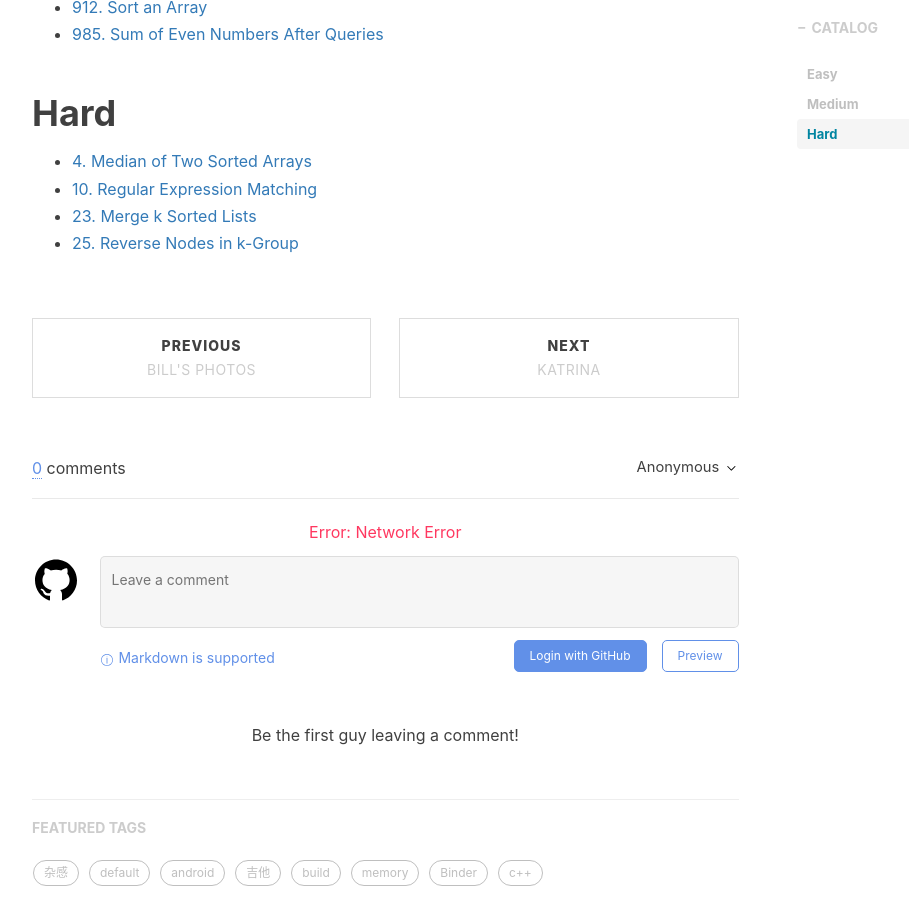
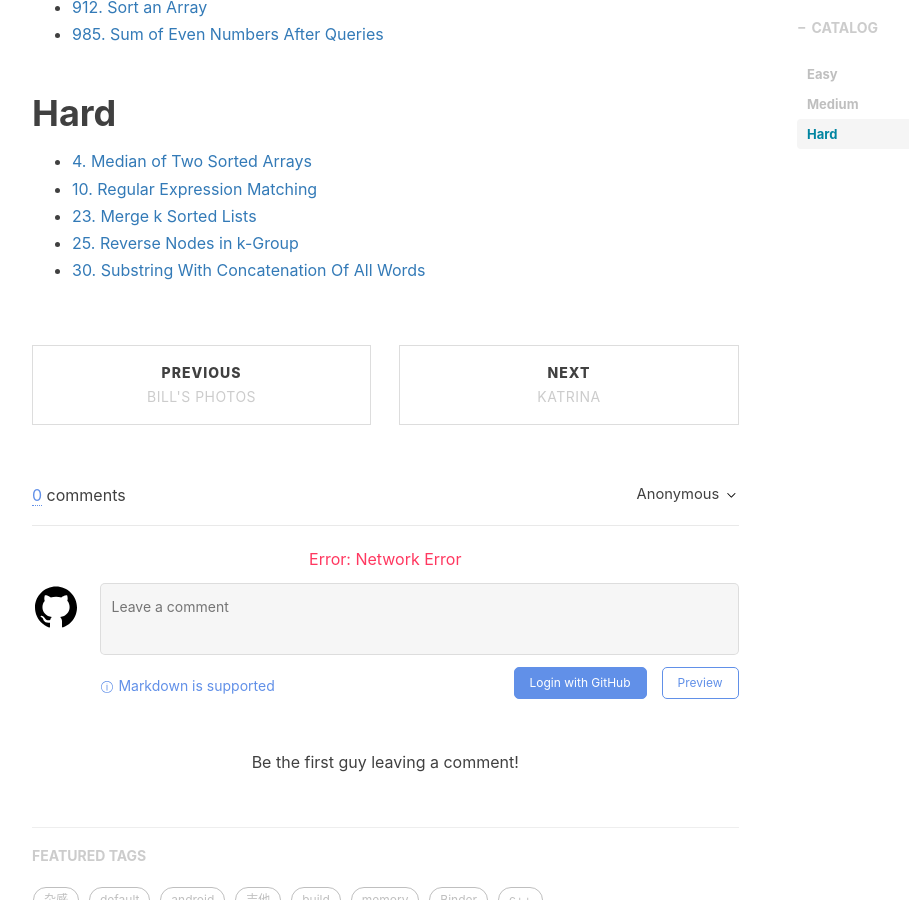
Before and after one commit to ProgrammerBill/ProgrammerBill.github.io, a Jekyll site: the page built from _posts/leetcode/2022-06-26-LeetCode习题集.md, in a window 1280 px wide and 900 px high, scrolled down 2434 px. Shown: the whole window, without its empty margins (233-1142 px from the left). Built offline with Jekyll 4.4.1, drawn with Linux system fonts in a browser that asks for light colours; nearby versions of some CDN libraries; comment, search, counter and statistics services are not loaded.

Commit message:
feat(leetcode): update main index.

```diff
--- a/_posts/leetcode/2022-06-26-LeetCode习题集.md
+++ b/_posts/leetcode/2022-06-26-LeetCode习题集.md
@@ -94,3 +94,4 @@ guitartab: false
 - [10. Regular Expression Matching](http://www.cjcbill.com/2023/03/11/regular_expression_matching)
 - [23. Merge k Sorted Lists](http://www.cjcbill.com/2023/04/03/merge_k_sorted_lists)
 - [25. Reverse Nodes in k-Group](http://www.cjcbill.com/2023/04/05/reverse_nodes_in_k-group)
+- [30. Substring With Concatenation Of All Words](http://www.cjcbill.com/2023/09/27/2023-09-27-substring_with_concatenation_of_all_words)
```
